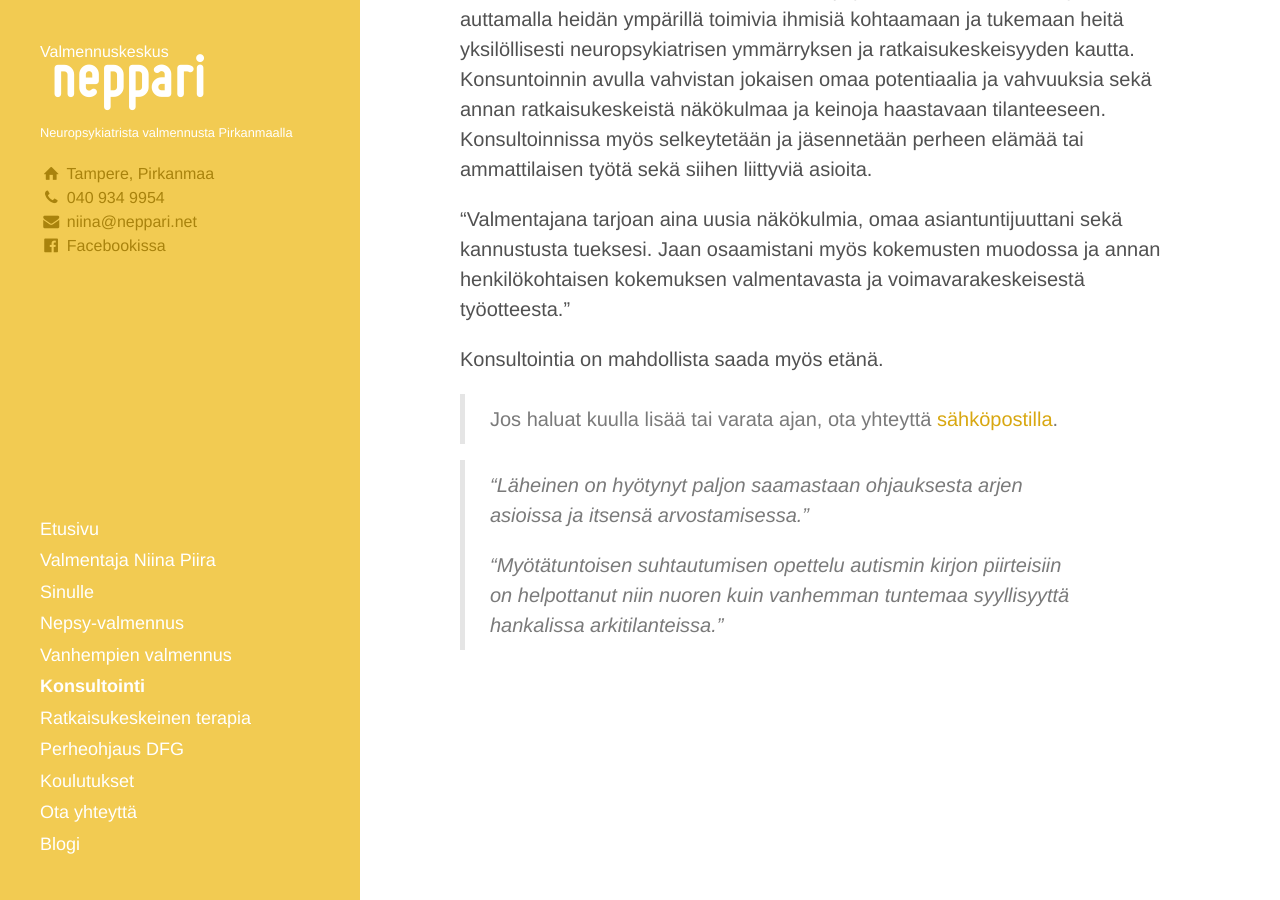
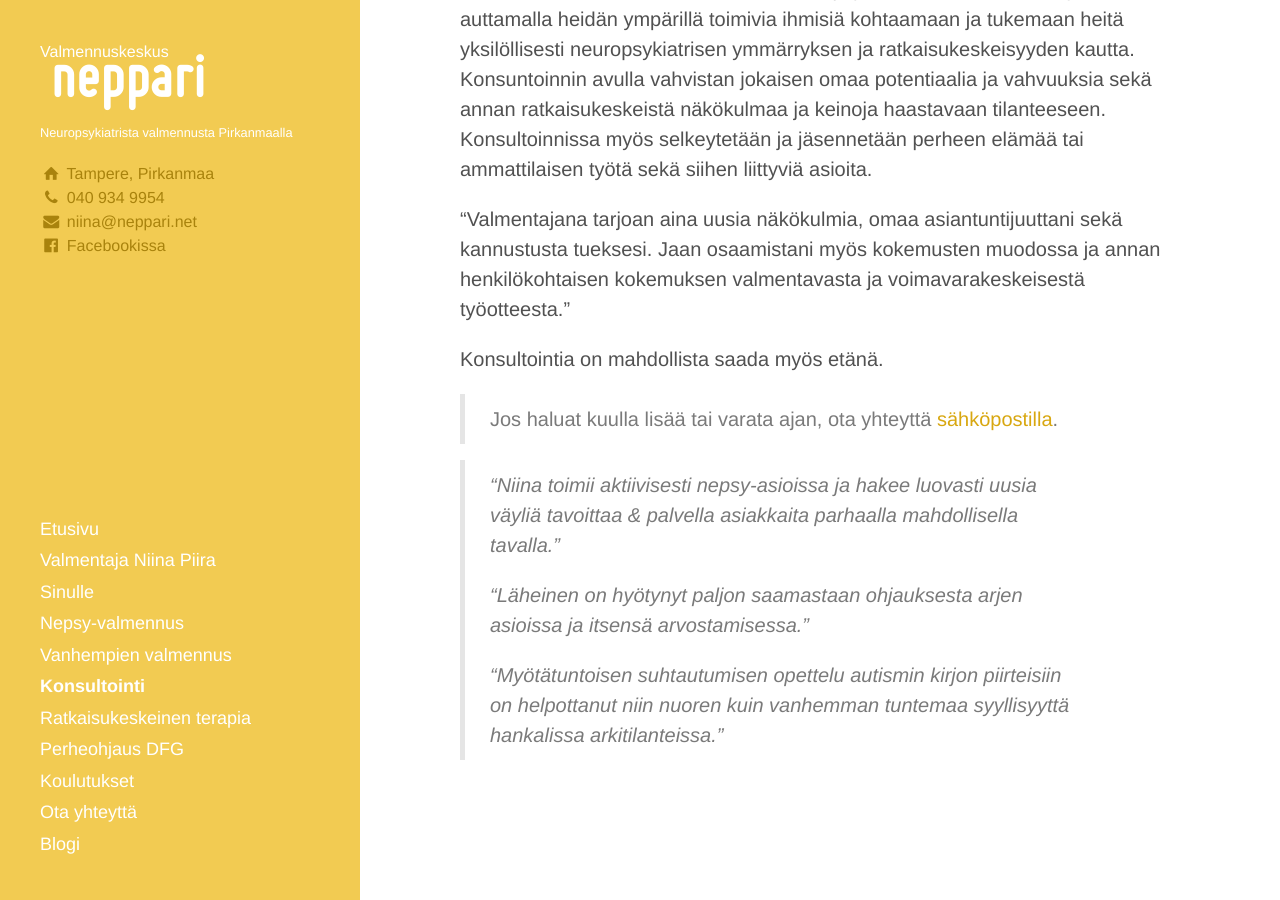
Before and after one commit to niinapiira/neppari.net, a Jekyll site: the page built from konsultointi.md, in a window 1280 px wide and 900 px high, scrolled down 520 px. Built offline with Jekyll 4.4.1, drawn with Linux system fonts in a browser that asks for light colours.

Commit message:
Update konsultointi.md

```diff
--- a/konsultointi.md
+++ b/konsultointi.md
@@ -19,6 +19,8 @@ Konsultointia on mahdollista saada myös etänä.
 > Jos haluat kuulla lisää tai varata ajan, ota yhteyttä [sähköpostilla](/ota-yhteytta).
 
 >
+> _"Niina toimii aktiivisesti nepsy-asioissa ja hakee luovasti uusia väyliä tavoittaa & palvella  asiakkaita parhaalla mahdollisella tavalla."_
+>
 > _"Läheinen on hyötynyt paljon saamastaan ohjauksesta arjen asioissa ja itsensä arvostamisessa."_
 >
 > _"Myötätuntoisen suhtautumisen opettelu autismin kirjon piirteisiin on helpottanut niin nuoren kuin vanhemman tuntemaa syyllisyyttä hankalissa arkitilanteissa."_
```
